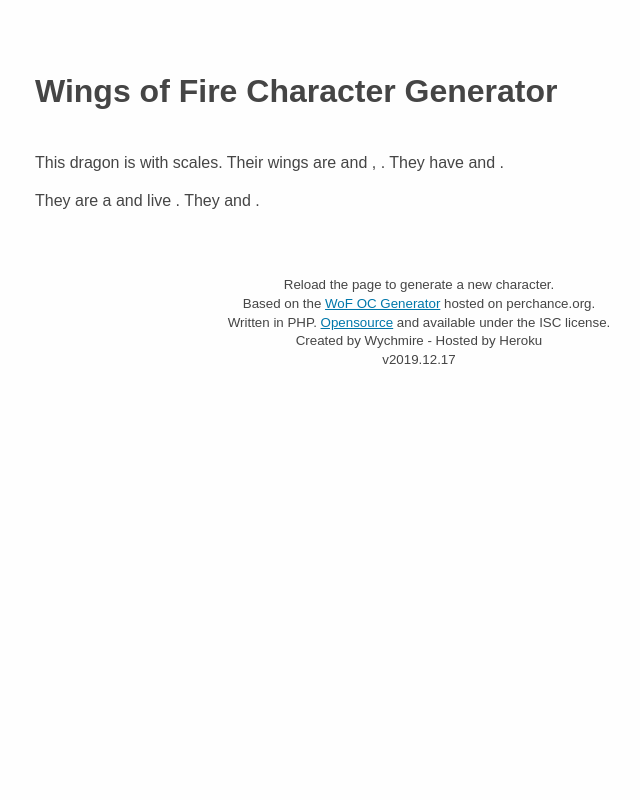
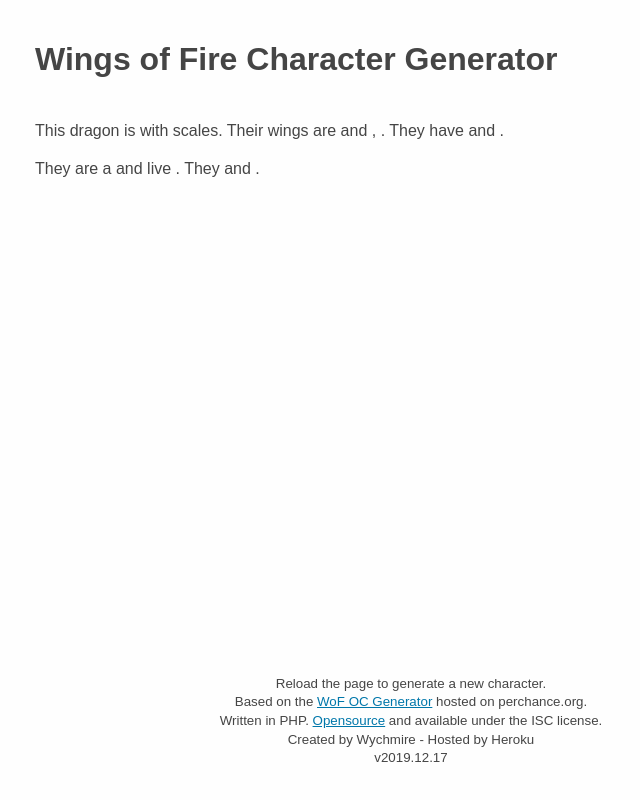
Before and after one commit to sincetheflood/wofgen, a PHP site: page / in a window 1280 px wide. Shown: the whole page, without its empty margins (221-861 px from the left). Run offline with PHP 8.4, Linux system fonts and the light colour scheme.

Commit message:
fix CSS errors

```diff
--- a/web/static/style.css
+++ b/web/static/style.css
@@ -1 +1 @@
-*,::before,::after{box-sizing:border-box}html{background-color:#fefefe}body{display:flex;flex-direction:column;max-width:800px;margin:2em auto 0;padding:1em;font-family:sans-serif;font-size:16px;line-height:1.4;text-align:justify;color:#454545}main{height:100%}footer{max-width:800px;margin:2em auto 0;padding:1em;text-align:center}footer p{margin:0;font-size:smaller}a{color:#07a}a:visited{color:#941352}small{font-size:.4em}@media screen and (max-width: 500px){body{text-align:left}}
+*,::before,::after{box-sizing:border-box}html{background-color:#fefefe;height:100%}body{display:flex;flex-direction:column;margin:0 auto;padding:1em;max-width:800px;height:100%;font-family:sans-serif;font-size:16px;line-height:1.4;text-align:justify;color:#454545}main{flex-grow:1}footer{margin:0 auto;padding:1em 1em 1em 0;max-width:800px;text-align:center}footer p{margin:0;font-size:smaller}a{color:#07a}a:visited{color:#941352}small{font-size:.4em}@media screen and (max-width: 500px){body{text-align:left}}
--- a/web/static/style.scss
+++ b/web/static/style.scss
@@ -1,16 +1,22 @@
-*, ::before, ::after { box-sizing: border-box; }
+*,
+::before,
+::after {
+	box-sizing: border-box;
+}
 
 html {
 	background-color: #fefefe;
+	height: 100%;
 }
 
 body {
-  display: flex;
-  flex-direction: column;
+	display: flex;
+	flex-direction: column;
 
+	margin: 0 auto;
+	padding: 1em;
 	max-width: 800px;
-	margin: 2em auto 0;
-	padding: 1em;
+	height: 100%;
 
 	font-family: sans-serif;
 	font-size: 16px;
@@ -20,13 +26,13 @@ body {
 }
 
 main {
-  height: 100%;
+	flex-grow: 1;
 }
 
 footer {
+	margin: 0 auto;
+	padding: 1em 1em 1em 0;
 	max-width: 800px;
-	margin: 2em auto 0;
-	padding: 1em;
 
 	text-align: center;
 
@@ -51,5 +57,5 @@ small {
 @media screen and (max-width: 500px) {
 	body {
 		text-align: left;
-  }
+	}
 }
```
